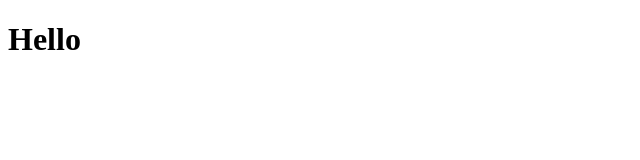
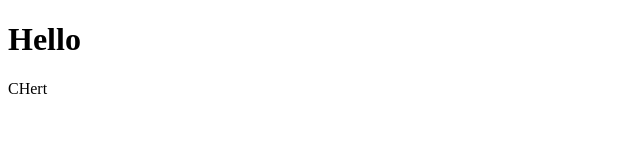
Before and after one commit to mustapakulov/git_test, a plain HTML site: page index.html in a window 1280 px wide. Shown: the full height of the page, 0-640 px from the left. Drawn offline with Linux system fonts and the light colour scheme.

Commit message:
add chert

```diff
--- a/index.html
+++ b/index.html
@@ -8,5 +8,7 @@
 </head>
 <body>
     <h1>Hello</h1>
+    <div>CHert</div>
+
 </body>
 </html>
```
